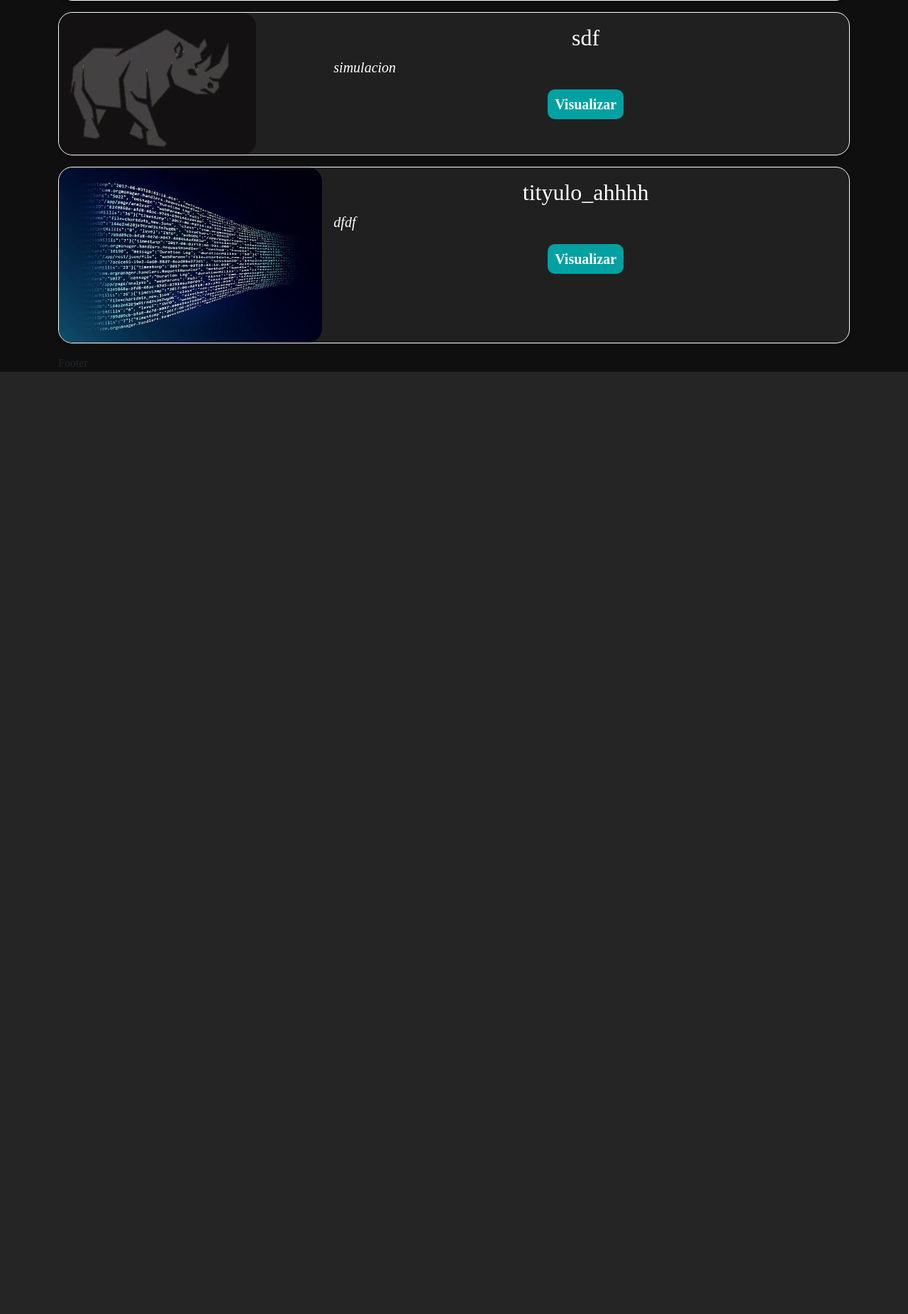
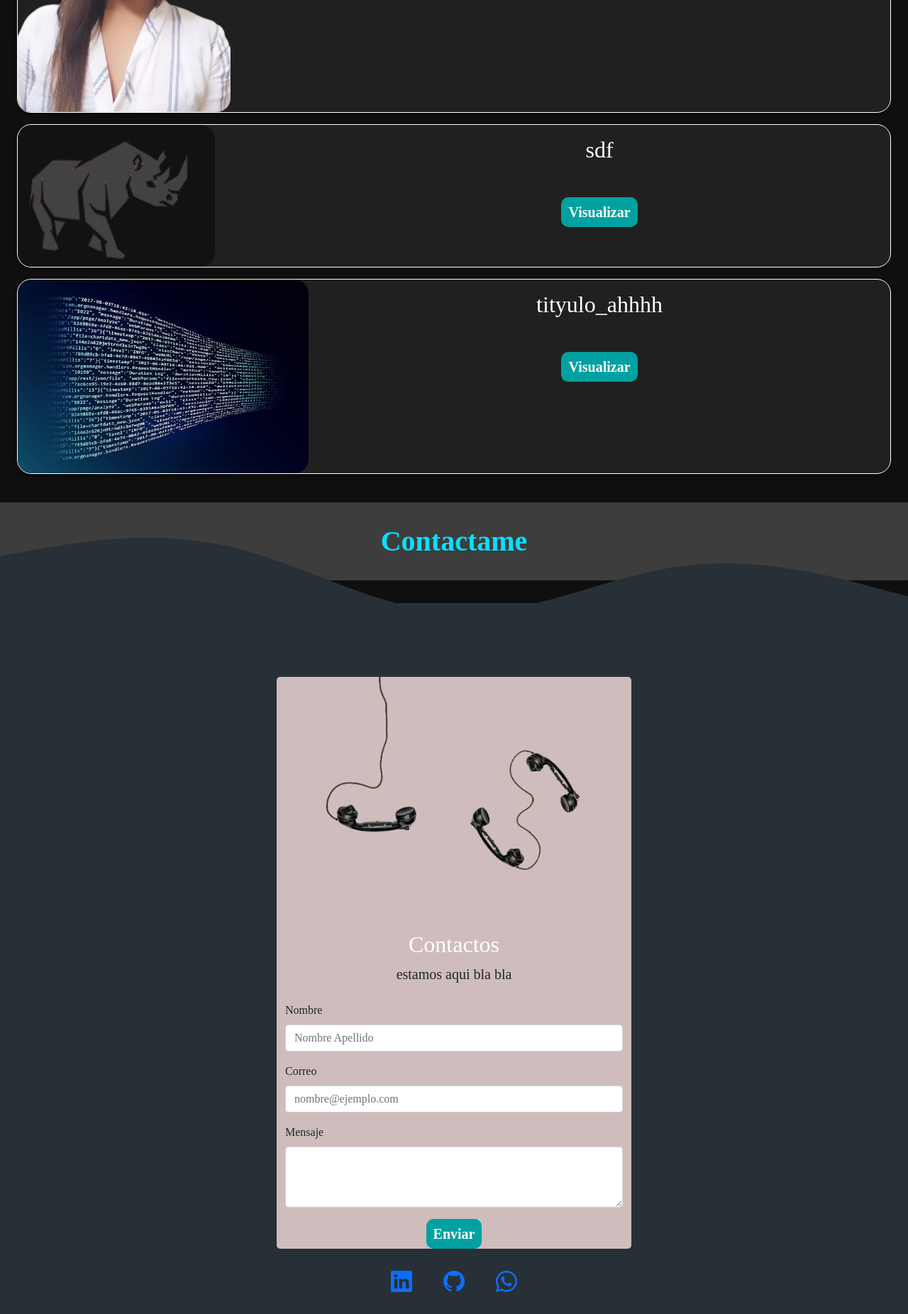
Before and after one commit to carolinaviasus/Portafolio, a Django app: page / in a window 1280 px wide. Shown: the part 867-2719 px from the top of the page at 71% size. Before the commit the page ends 1391 px from the top, so only its background shows below. Run offline with Django 4.2, Linux system fonts and the light colour scheme; data comes from the database, SQL or seed files in the repository; some libraries are stand-ins or nearby versions.

Commit message:
redes-ok

```diff
--- a/portfolio/static/project.css
+++ b/portfolio/static/project.css
@@ -18,12 +18,12 @@
     color: #FFFFFF;
 }
 
-p{
+p .texto_p{
     font-style: italic;
     font-weight: 300;
     font-size: 20px;
     line-height: 30px;
-    text-align: justify;
+    /* text-align: justify; */
 
     color: #FFFFFF;
 }
--- a/portfolio/static/style.css
+++ b/portfolio/static/style.css
@@ -3,6 +3,7 @@
     display: flex;
     flex-flow: row wrap;
     align-items: center;
+    text-align: center;
 
   }
 .colum_o {
@@ -11,6 +12,7 @@
 .colum_t {
     flex: 50%;
     text-align: center;
+    align-items: center;
 
 }
 .colum_t h1{
@@ -27,7 +29,7 @@
     letter-spacing: 0.1em;
     color: #08E0FD;
 }
-.colum_t p{
+.colum_t .p_h {
     font-family: 'Poppins';
     font-weight: 300;
     font-size: 30px;
@@ -54,3 +56,46 @@
     background: #08c3db;
     color: #FEFEFE;
 }
+/* contactos */
+.bg-contacto{
+    position:relative;
+    top:-180px;
+}
+#contacto{
+    background-color: rgb(39, 48, 54);
+    min-height: 500px;
+    position: relative;
+}
+.footer_b{
+    text-align: center;
+}
+#contenedor-formulario{
+    top:30%;
+    left:50%;
+    border-radius: 5px;
+    max-width: 500px;
+    background: #CFBDBD;
+}
+#iconos{
+    text-align: center;
+}
+#iconos i{
+    font-size: 30px;
+    padding: 20px 20px;
+}
+
+
+
+
+
+/* MEDIA_QUERY PANTALLA PEQUEÑA */
+@media (max-width: 767px) {
+    .button{
+        font-weight: 700;
+        padding: 6px 10px;
+        font-size: 14px;
+    }
+    .bg-contacto{
+        top:-80px;
+    }
+}
--- /dev/null
+++ b/portfolio/templates/footer.html
@@ -0,0 +1,50 @@
+
+
+    <!-- traer etiquetastatic -->
+    {% load static %}
+<link rel="stylesheet" href="https://cdn.jsdelivr.net/npm/bootstrap-icons@1.10.3/font/bootstrap-icons.css">
+<link rel="stylesheet" href="{% static 'style.css' %}">
+<h3> Contactame </h3>
+
+<br>
+<section id="contacto" class="border-botton border-secondary border-2">
+
+    <div class="bg-contacto">
+        <svg xmlns="http://www.w3.org/2000/svg" viewBox="0 0 1440 320"><path fill="#273036" fill-opacity="1" d="M0,128L60,117.3C120,107,240,85,360,112C480,139,600,213,720,218.7C840,224,960,160,1080,144C1200,128,1320,160,1380,176L1440,192L1440,320L1380,320C1320,320,1200,320,1080,320C960,320,840,320,720,320C600,320,480,320,360,320C240,320,120,320,60,320L0,320Z"></path></svg>
+
+    <!-- formulario -->
+    <div class="container" id="contenedor-formulario">
+        <div id="titulo-formulario" class="text-center mb-4">
+            <div> <img src="/media/portfolio/images/contacto.png" alt="contacto" class="img-fluid"></div>
+            <h2> Contactos</h2>
+            <p class="fs-5"> estamos aqui bla bla</p>
+        </div>
+        <form action="" >
+            <div class="mb-3">
+                <label for="exampleFormControlTextarea1" class="form-label">Nombre</label>
+                <input type="text" class="form-control" id="exampleFormControlInput1" placeholder="Nombre Apellido">              </div>
+            <div class="mb-3">
+                <label for="exampleFormControlInput1" class="form-label">Correo</label>
+                <input type="email" class="form-control" id="email" placeholder="nombre@ejemplo.com">
+              </div>
+              <div class="mb-3">
+                <label for="exampleFormControlTextarea1" class="form-label">Mensaje</label>
+                <textarea class="form-control" id="exampleFormControlTextarea1" rows="3"></textarea>
+              </div>
+              <div class="footer_b" >
+                <a class="button " href="{% static 'portfolio/Cv.pdf' %}" target="_blank">Enviar</a>
+            </div>
+        </form>
+    </div>
+    <div id="iconos" class="w-100 p-4" d-flex aling-itemns justify-content-center flex-wrap>
+        <a href="https://www.linkedin.com/in/leidy-carolina-viasus-africano-877746187/" target="_blank" role="button"><i class="bi bi-linkedin"></i></a>
+        <a href="https://github.com/carolinaviasus?tab=repositories" target="_blank"><i class="bi bi-github"></i></a>
+        <a href="https://walink.co/e797d2" target="_blank"><i class="bi bi-whatsapp"></i></a>
+    </div>
+    </section>
+
+    <!-- REDES -->
+
+    <section class="w-100" d-flex aling-itemns justify-content-center flex-wrap>
+
+    </section>
--- a/portfolio/templates/home.html
+++ b/portfolio/templates/home.html
@@ -9,55 +9,30 @@
     <br>
 
 
-<link rel="stylesheet" href="{% static 'style.css' %}">
+ <link rel="stylesheet" href="{% static 'style.css' %}">
 
-    <div class="container_h ">
+    <div class="container_h p-2" >
         <div class="colum_o">
             <img src="{% static 'portfolio/foto.svg' %}">
 
         </div>
 
         <div class="colum_t">
+            <div id="iconos_he" class="w-100" d-flex aling-itemns justify-content-center flex-wrap>
+                <a href="https://www.linkedin.com/in/leidy-carolina-viasus-africano-877746187/" target="_blank" role="button"><i class="bi bi-linkedin"></i></a>
+                <a href="https://github.com/carolinaviasus?tab=repositories" target="_blank"><i class="bi bi-github"></i></a>
+                <a href="https://walink.co/e797d2" target="_blank"><i class="bi bi-whatsapp"></i></a>
+            </div>
+
             <h1>Hola, soy</h1>
             <h1><span>Carolina </span> Viasus</h1>
-
-            <p> Full_stack_devoleper </p>
+            <p class="p_h"> Full_stack_devoleper </p>
             <a class="button " href="{% static 'portfolio/Cv.pdf' %}" target="_blank">Obtener CV</a>
 
         </div>
     </div>
-
-<!-- PROYECTOS -->
-<link rel="stylesheet" href="{% static 'project.css' %}">
-
-<div id="proyectos" class="container_p">
-    <h3> Mis Proyectos </h3>
-    <br>
-    {% for project in projects %}
-
-    <div class="card mb-3" style="background: #202020;
-    border: 1px solid #FFFFFF;
-    box-shadow: 0px 4px 4px rgba(0, 0, 0, 0.25);
-    border-radius: 20px;">
-        <div class="row g-0">
-          <div class="col-md-4">
-            <img src="{{project.image.url}}" alt="{{project.title}}" class="img-fluid">
-        </div>
-          <div class="col-md-8">
-            <div class="card-body">
-                <h2> {{project.title}}</h2>
-                <p>{{project.description}}</p>
-                {% if project.url %}
-
-
-                <a class="button " href="{{project.url}}" target="_blank" >Visualizar</a>
-                {% endif %}        </div>
-          </div>
-        </div>
-      </div>
-
-
-
-    {% endfor %}
-{% endblock %}
-</div>
+<!-- QuienSoy -->
+<section id="quien_soy">
+    <h3> Quien Soy? </h3>
+</section>
+  {% endblock %}
--- a/portfolio/templates/layout.html
+++ b/portfolio/templates/layout.html
@@ -20,9 +20,13 @@
             {% block content %}
             {% endblock %}
         </div>
+     <!-- PROYECTOS -->
+        {%include 'proyectos.html'%}
+
+        {%include 'footer.html'%}
 
 
-    <footer>Footer</footer>
+
     <script src="https://cdn.jsdelivr.net/npm/bootstrap@5.3.0-alpha1/dist/js/bootstrap.bundle.min.js" integrity="sha384-w76AqPfDkMBDXo30jS1Sgez6pr3x5MlQ1ZAGC+nuZB+EYdgRZgiwxhTBTkF7CXvN" crossorigin="anonymous"></script>
     <script src="js/bootstrap.min.js"></script>
 
--- a/portfolio/templates/partials/navbar.html
+++ b/portfolio/templates/partials/navbar.html
@@ -1,13 +1,3 @@
-<script>
-  $(window).scroll(function() {
- if ($("#main").offset().top > 56) {
-     $("#main").addClass("bg-transparent");
- } else {
-     $("#main").removeClass("bg-transparent");
- }
-});
-
-</script>
 
 <nav id="main" class="navbar fixed-top navbar-expand-md navbar-dark  " style="background-color: #1C1B1B; " >
     <div class="container-fluid">
@@ -20,7 +10,7 @@
         <ul class="navbar-nav ms-auto "  >
           <li class="nav-item" >
             <a class="nav-link active" style="color: aqua; font-weight: 700;
-            font-size: 28px; line-height: 45px;" href="#">Carolina</a>
+            font-size: 28px; line-height: 45px;" href="#quien_soy">Carolina</a>
           </li>
           <li class="nav-item">
             <a class="nav-link" style="color: aqua; font-weight: 700;
@@ -28,7 +18,7 @@
           </li>
           <li class="nav-item">
             <a class="nav-link" style="color: aqua; font-weight: 600;
-            font-size: 28px; line-height: 45px;" href="#">Contacto</a>
+            font-size: 28px; line-height: 45px;" href="#contacto">Contacto</a>
           </li>
         </ul>
       </div>
--- /dev/null
+++ b/portfolio/templates/proyectos.html
@@ -0,0 +1,34 @@
+{% load static %}
+<link rel="stylesheet" href="{% static 'project.css' %}">
+
+<div id="proyectos" class="container_p p-4">
+    <h3> Mis Proyectos </h3>
+    <br>
+    {% for project in projects %}
+
+    <div class="card mb-3" style="background: #202020;
+    border: 1px solid #FFFFFF;
+    box-shadow: 0px 4px 4px rgba(0, 0, 0, 0.25);
+    border-radius: 20px;">
+        <div class="row g-0">
+          <div class="col-md-4">
+            <img src="{{project.image.url}}" alt="{{project.title}}" class="img-fluid">
+        </div>
+          <div class="col-md-8">
+            <div class="card-body">
+                <h2> {{project.title}}</h2>
+                <p class="texto_p">{{project.description}}</p>
+                {% if project.url %}
+
+
+                <a class="button " href="{{project.url}}" target="_blank" >Visualizar</a>
+                {% endif %}        </div>
+          </div>
+        </div>
+      </div>
+
+
+
+    {% endfor %}
+
+</div>
```
Also changed, not shown: media/portfolio/images/contacto.png (added).
